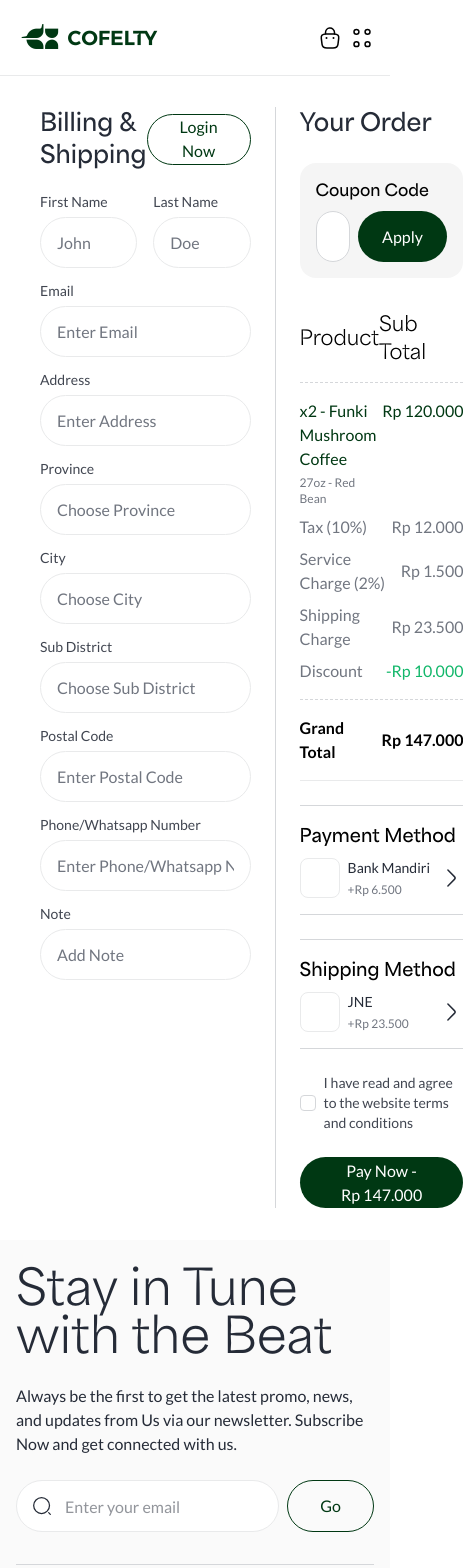
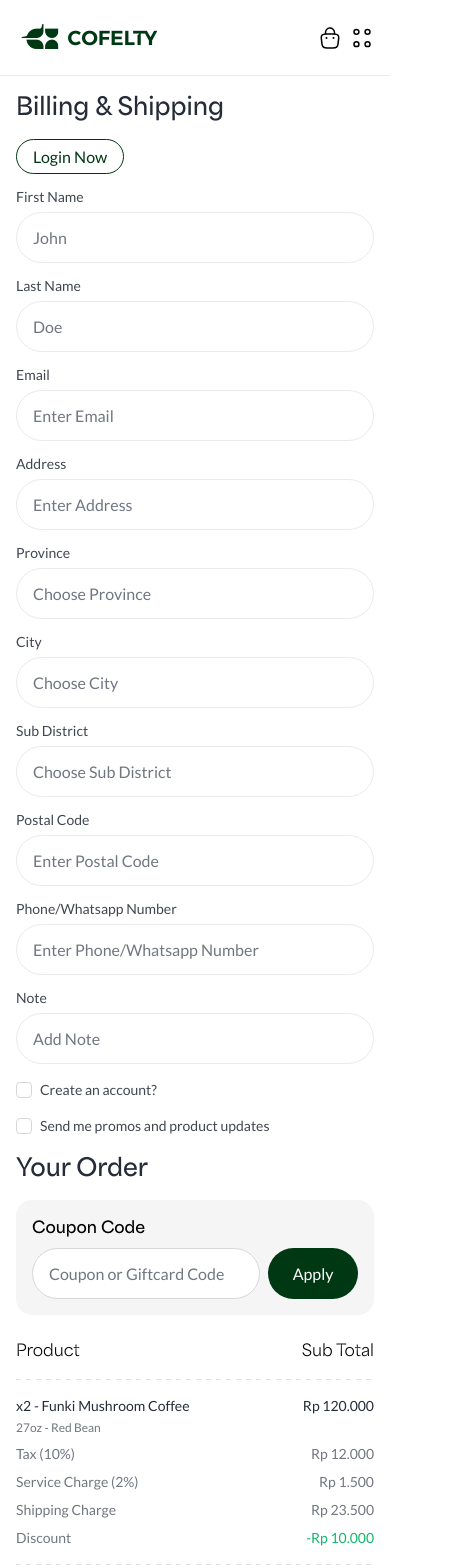
Before and after one commit to xpand-indonesia/ecommerce, a Next.js app: page /checkout in a window 390 px wide. Shown: the top 1568 px of the page, 463 px wide, since content can reach past the window. Built offline with nearby package versions, Linux system fonts and the light colour scheme.

Commit message:
Improve checkout style responsiveness

```diff
--- a/src/app/checkout/page.tsx
+++ b/src/app/checkout/page.tsx
@@ -18,20 +18,23 @@ export default function CheckoutPage() {
     return (
         <>
             <HeaderProp style="default" />
-            <Container className="header-safe-8 py-8 px-10">
-                <div className="flex">
-                    <div className="flex-1 pr-6 mr-6 border-r border-gray-300 flex flex-col gap-6">
-                        <div className="flex items-center justify-between">
+            <Container className="py-4 header-safe-4 px-4 lg:py-8 lg:py-12 lg:header-safe-8 lg:px-10">
+                <div className="flex flex-col lg:flex-row">
+                    <div className="pb-4 gap-4 lg:flex-1 lg:pr-6 lg:mr-6 lg:border-r lg:border-gray-300 flex flex-col lg:gap-6">
+                        <div className="flex flex-col items-start lg:flex-row lg:items-center lg:justify-between gap-4">
                             <ContentTitle>Billing & Shipping</ContentTitle>
-                            <Button className="" variant="outline">
+                            <Button
+                                className="px-4 h-[35px] lg:h-[51px]"
+                                variant="outline"
+                            >
                                 Login Now
                             </Button>
                         </div>
                         <BillingShippingForm />
                     </div>
-                    <div className="w-[558px] flex flex-col gap-6">
+                    <div className="lg:w-[558px] flex flex-col gap-4 lg:gap-6">
                         <ContentTitle>Your Order</ContentTitle>
-                        <div className="flex flex-col gap-4">
+                        <div className="flex flex-col gap-2 lg:gap-4">
                             <ApplyCouponForm />
                             <CheckoutSummary />
                         </div>
--- a/src/features/checkout/components/billing-shipping-form.tsx
+++ b/src/features/checkout/components/billing-shipping-form.tsx
@@ -1,10 +1,11 @@
+import { Checkbox } from '@/components/ui/form/field/checkbox';
 import { Input } from '@/components/ui/form/field/input';
 import { Label } from '@/components/ui/form/label';
 
 export function BillingShippingForm() {
     return (
         <div className="flex flex-col gap-4">
-            <div className="flex items-center gap-4">
+            <div className="flex flex-col lg:flex-row lg:items-center gap-4">
                 <div className="flex-1 flex flex-col gap-2">
                     <Label>First Name</Label>
                     <Input
@@ -86,6 +87,26 @@ export function BillingShippingForm() {
                     className="border-gray-200"
                 />
             </div>
+            <div className="flex flex-col gap-4 lg:flex-row lg:items-center lg:gap-6">
+                <div className="flex items-center gap-2">
+                    <Checkbox id="create-account" />
+                    <Label
+                        htmlFor="create-account"
+                        className="text-sm font-medium text-gray-700 cursor-pointer"
+                    >
+                        Create an account?
+                    </Label>
+                </div>
+                <div className="flex items-center gap-2">
+                    <Checkbox id="create-account" />
+                    <Label
+                        htmlFor="create-account"
+                        className="text-sm font-medium text-gray-700 cursor-pointer"
+                    >
+                        Send me promos and product updates
+                    </Label>
+                </div>
+            </div>
         </div>
     );
 }
--- a/src/features/checkout/components/checkout-summary.tsx
+++ b/src/features/checkout/components/checkout-summary.tsx
@@ -1,16 +1,16 @@
+import { Separator } from '@/components/ui/separator';
 import { formatNumber } from '@/lib/utils';
-import { Separator } from 'radix-ui';
 
 export function CheckoutSummary() {
     return (
         <div className="py-4 flex flex-col gap-4 border-b border-gray-200">
-            <div className="flex items-center justify-between text-xl font-heading">
+            <div className="flex items-center justify-between text-base lg:text-xl font-heading">
                 <div>Product</div>
                 <div>Sub Total</div>
             </div>
-            <div className="border-t border-gray-300 border-dashed" />
+            <Separator className="text-gray-300" dashed />
             <div className="flex flex-col gap-2">
-                <div className="flex items-start justify-between text-primary">
+                <div className="flex items-start justify-between text-sm text-gray-800 lg:text-base lg:text-primary">
                     <div className="flex flex-col gap-1">
                         <div>x2 - Funki Mushroom Coffee</div>
                         <div className="text-xs text-gray-500">
@@ -19,27 +19,27 @@ export function CheckoutSummary() {
                     </div>
                     <div>{formatNumber(120000, { currency: 'IDR' })}</div>
                 </div>
-                <div className="flex items-center justify-between text-gray-500">
+                <div className="flex items-center justify-between text-sm lg:text-base text-gray-500">
                     <div>Tax (10%)</div>
                     <div>{formatNumber(12000, { currency: 'IDR' })}</div>
                 </div>
-                <div className="flex items-center justify-between text-gray-500">
+                <div className="flex items-center justify-between text-sm lg:text-base text-gray-500">
                     <div>Service Charge (2%)</div>
                     <div>{formatNumber(1500, { currency: 'IDR' })}</div>
                 </div>
-                <div className="flex items-center justify-between text-gray-500">
+                <div className="flex items-center justify-between text-sm lg:text-base text-gray-500">
                     <div>Shipping Charge</div>
                     <div>{formatNumber(23500, { currency: 'IDR' })}</div>
                 </div>
-                <div className="flex items-center justify-between text-gray-500">
+                <div className="flex items-center justify-between text-sm lg:text-base text-gray-500">
                     <div>Discount</div>
                     <div className="text-success">
                         {formatNumber(-10000, { currency: 'IDR' })}
                     </div>
                 </div>
             </div>
-            <div className="border-t border-gray-300 border-dashed" />
-            <div className="flex items-center justify-between font-bold">
+            <Separator className="text-gray-300" dashed />
+            <div className="flex items-center justify-between font-bold text-sm lg:text-base">
                 <div>Grand Total</div>
                 <div>{formatNumber(147000, { currency: 'IDR' })}</div>
             </div>
```
